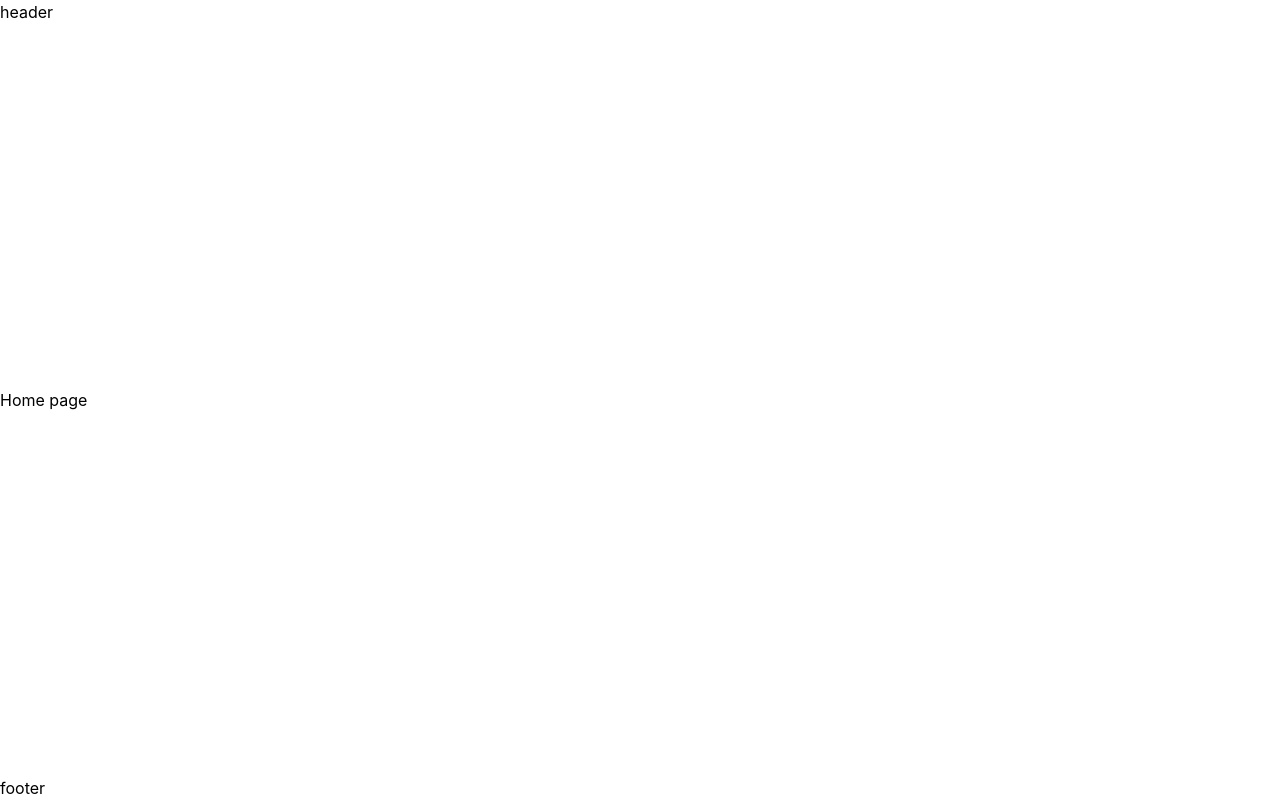
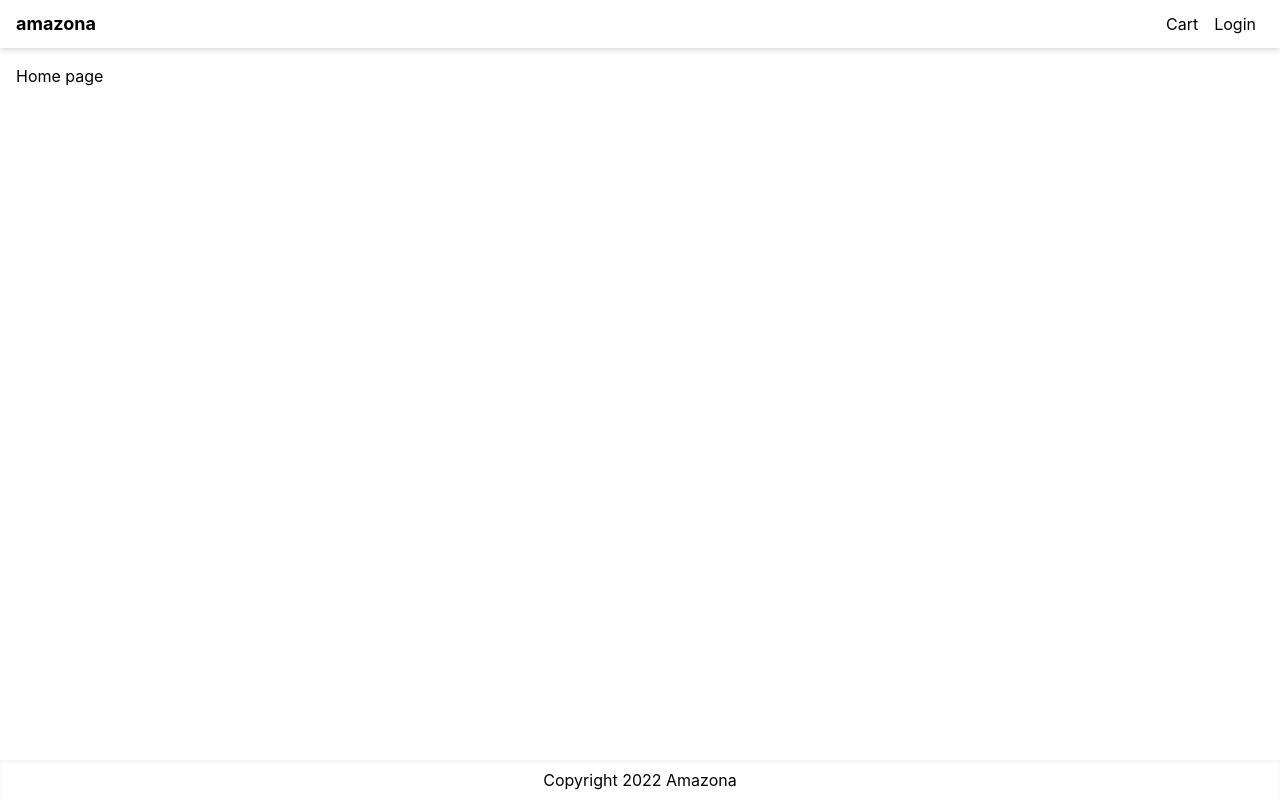
Before and after one commit to jacksonohallo/ecommerce, a Next.js app: page / in a window 1280 px wide. Built offline with nearby package versions, Linux system fonts and the light colour scheme.

Commit message:
style: style layout section

```diff
--- a/components/Layout.js
+++ b/components/Layout.js
@@ -1,4 +1,5 @@
 import Head from "next/head";
+import Link from "next/link";
 import React from "react";
 
 const Layout = ({ title, children }) => {
@@ -10,11 +11,26 @@
         <link rel="icon" href="/favicon.ico" />
       </Head>
 
-      <div className=" flex min-h-screen flex-col justify-between">
-        <header>header</header>
-        <main>{children}</main>
+      <div className=" flex min-h-screen flex-col justify-between ">
+        <header>
+        <nav className="flex h-12 justify-between items-center px-4 shadow-md ">
+            <Link href="/" className="text-lg font-bold">
+           amazona
+            </Link>
 
-        <footer>footer</footer>
+        <div>
+         <Link href="/cart" className="p-2">Cart</Link>
+         <Link href="/login" className="p-2">Login</Link>
+
+        </div>
+
+          </nav>
+        </header>
+        <main className="container m-auto mt-4 px-4">{children}</main>
+
+        <footer className="flex h-10 items-center shadow-inner justify-center">
+            <p> Copyright 2022  Amazona</p>
+        </footer>
       </div>
     </>
   );
```
